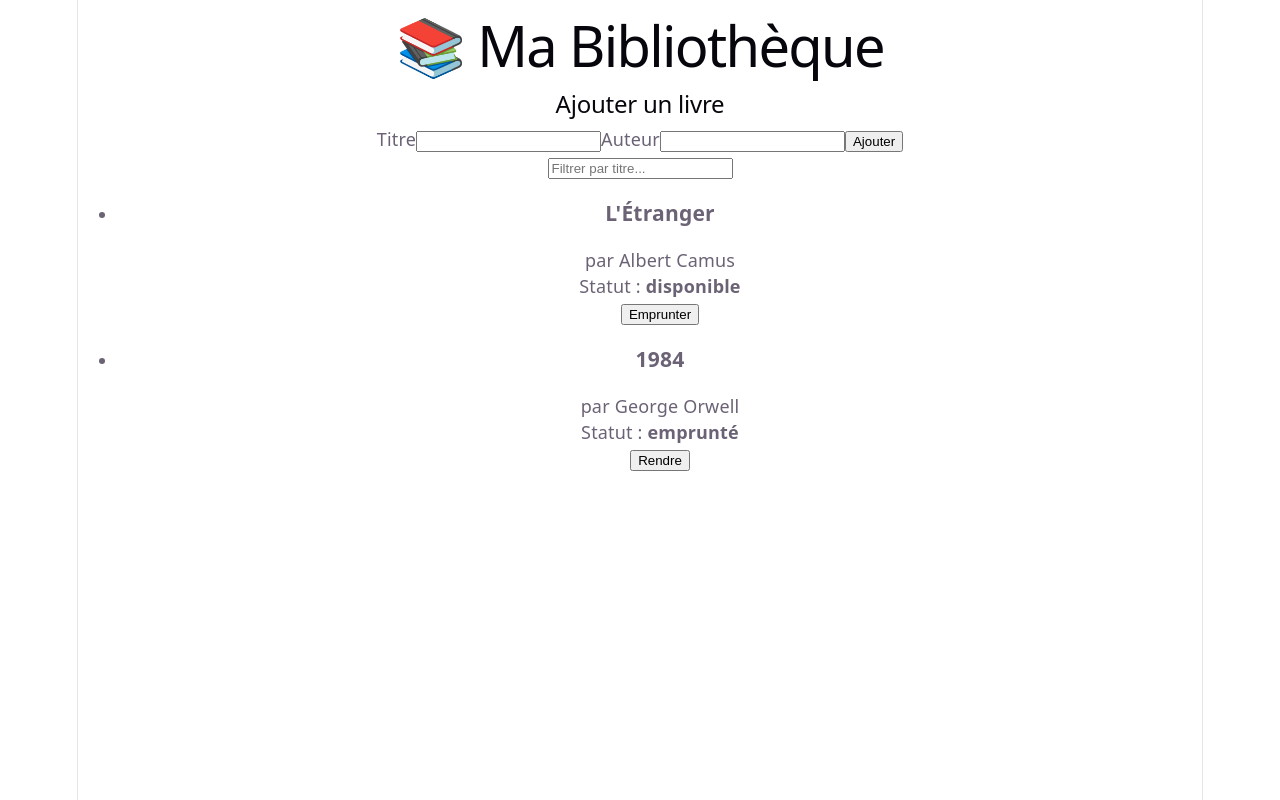
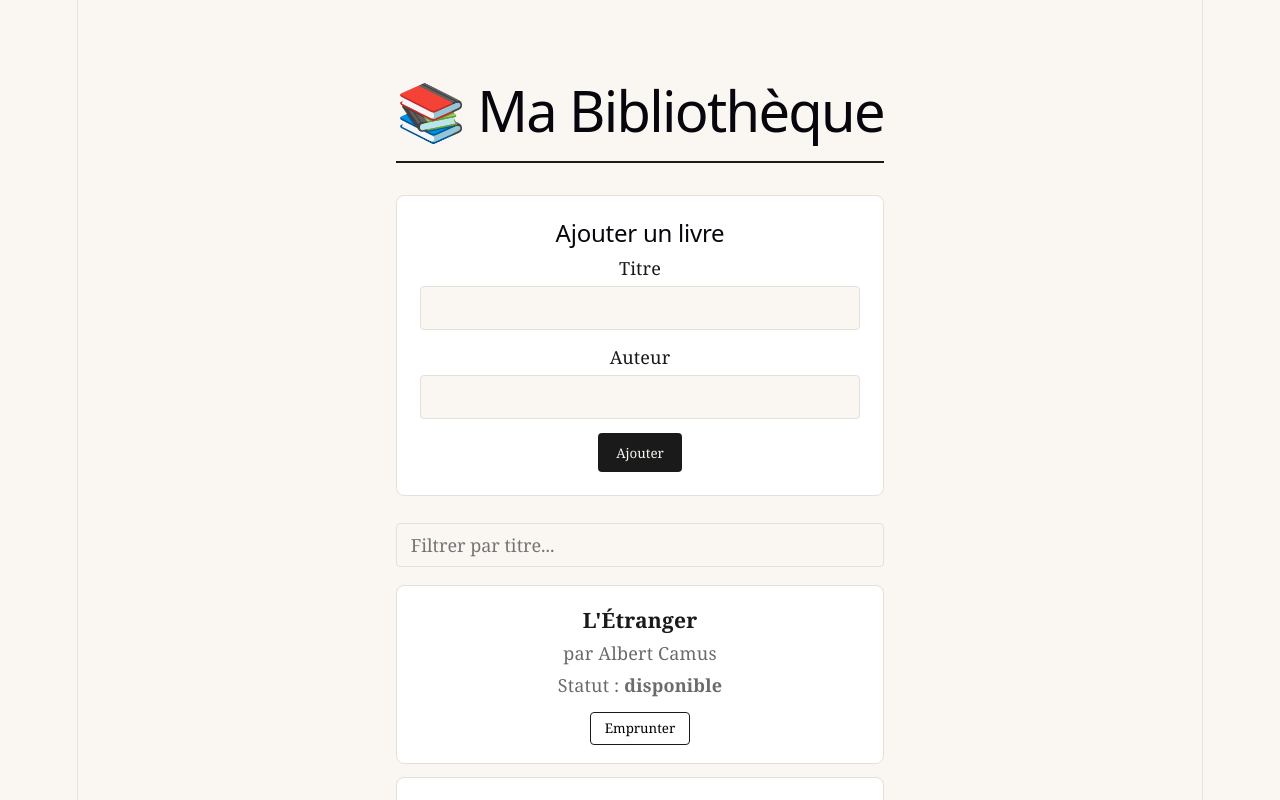
Before and after one commit to SarhouAS/biblio-app, a React (Vite) app: page / in a window 1280 px wide. Shown: the top 800 px of the page. Built offline with nearby package versions, Linux system fonts and the light colour scheme.

Commit message:
style: improve CSS layout and visual design

```diff
--- a/src/App.css
+++ b/src/App.css
@@ -1,184 +1,147 @@
-.counter {
-  font-size: 16px;
-  padding: 5px 10px;
-  border-radius: 5px;
-  color: var(--accent);
-  background: var(--accent-bg);
-  border: 2px solid transparent;
-  transition: border-color 0.3s;
-  margin-bottom: 24px;
+/* ============================================================
+   Styles de l'application
+   ============================================================ */
 
-  &:hover {
-    border-color: var(--accent-border);
-  }
-  &:focus-visible {
-    outline: 2px solid var(--accent);
-    outline-offset: 2px;
-  }
+:root {
+  --bg: #faf7f2;
+  --surface: #ffffff;
+  --ink: #1a1a1a;
+  --muted: #6b6b6b;
+  --accent: #c2410c;
+  --border: #e5e0d8;
+  --available: #15803d;
+  --available-bg: #dcfce7;
+  --borrowed: #b91c1c;
+  --borrowed-bg: #fee2e2;
 }
 
-.hero {
-  position: relative;
+* { box-sizing: border-box; }
 
-  .base,
-  .framework,
-  .vite {
-    inset-inline: 0;
-    margin: 0 auto;
-  }
-
-  .base {
-    width: 170px;
-    position: relative;
-    z-index: 0;
-  }
-
-  .framework,
-  .vite {
-    position: absolute;
-  }
-
-  .framework {
-    z-index: 1;
-    top: 34px;
-    height: 28px;
-    transform: perspective(2000px) rotateZ(300deg) rotateX(44deg) rotateY(39deg)
-      scale(1.4);
-  }
-
-  .vite {
-    z-index: 0;
-    top: 107px;
-    height: 26px;
-    width: auto;
-    transform: perspective(2000px) rotateZ(300deg) rotateX(40deg) rotateY(39deg)
-      scale(0.8);
-  }
+body {
+  margin: 0;
+  font-family: Georgia, "Times New Roman", serif;
+  background: var(--bg);
+  color: var(--ink);
+  line-height: 1.5;
 }
 
-#center {
+.app {
+  max-width: 800px;
+  margin: 0 auto;
+  padding: 2rem 1.5rem;
+}
+
+h1 {
+  border-bottom: 2px solid var(--ink);
+  padding-bottom: 0.5rem;
+}
+
+/* ---------- Formulaire ---------- */
+.book-form {
+  background: var(--surface);
+  border: 1px solid var(--border);
+  border-radius: 8px;
+  padding: 1.25rem;
+  margin-bottom: 1.5rem;
+}
+
+.book-form h2 { margin-top: 0; }
+
+.book-form label {
   display: flex;
   flex-direction: column;
-  gap: 25px;
-  place-content: center;
-  place-items: center;
-  flex-grow: 1;
-
-  @media (max-width: 1024px) {
-    padding: 32px 20px 24px;
-    gap: 18px;
-  }
+  gap: 0.25rem;
+  margin-bottom: 0.75rem;
 }
 
-#next-steps {
-  display: flex;
-  border-top: 1px solid var(--border);
-  text-align: left;
-
-  & > div {
-    flex: 1 1 0;
-    padding: 32px;
-    @media (max-width: 1024px) {
-      padding: 24px 20px;
-    }
-  }
-
-  .icon {
-    margin-bottom: 16px;
-    width: 22px;
-    height: 22px;
-  }
-
-  @media (max-width: 1024px) {
-    flex-direction: column;
-    text-align: center;
-  }
+.book-form input,
+.app > input {
+  padding: 0.5rem 0.75rem;
+  border: 1px solid var(--border);
+  border-radius: 4px;
+  font-family: inherit;
+  font-size: 1rem;
+  background: var(--bg);
+  width: 100%;
 }
 
-#docs {
-  border-right: 1px solid var(--border);
-
-  @media (max-width: 1024px) {
-    border-right: none;
-    border-bottom: 1px solid var(--border);
-  }
+.book-form button {
+  padding: 0.6rem 1rem;
+  background: var(--ink);
+  color: var(--bg);
+  border: none;
+  border-radius: 4px;
+  cursor: pointer;
+  font-family: inherit;
 }
 
-#next-steps ul {
+.book-form button:hover { background: var(--accent); }
+
+.app > input {
+  margin-bottom: 1rem;
+}
+
+/* ---------- Détails ---------- */
+.details {
+  background: var(--available-bg);
+  border: 1px solid var(--available);
+  border-radius: 8px;
+  padding: 1rem 1.25rem;
+  margin-bottom: 1.5rem;
+}
+
+.details h2 { margin-top: 0; }
+
+.details button {
+  margin-top: 0.5rem;
+  padding: 0.4rem 0.8rem;
+  background: transparent;
+  border: 1px solid var(--ink);
+  border-radius: 4px;
+  cursor: pointer;
+  font-family: inherit;
+}
+
+/* ---------- Liste ---------- */
+.book-list,
+.generic-list {
   list-style: none;
   padding: 0;
+  margin: 0;
   display: flex;
-  gap: 8px;
-  margin: 32px 0 0;
-
-  .logo {
-    height: 18px;
-  }
-
-  a {
-    color: var(--text-h);
-    font-size: 16px;
-    border-radius: 6px;
-    background: var(--social-bg);
-    display: flex;
-    padding: 6px 12px;
-    align-items: center;
-    gap: 8px;
-    text-decoration: none;
-    transition: box-shadow 0.3s;
-
-    &:hover {
-      box-shadow: var(--shadow);
-    }
-    .button-icon {
-      height: 18px;
-      width: 18px;
-    }
-  }
-
-  @media (max-width: 1024px) {
-    margin-top: 20px;
-    flex-wrap: wrap;
-    justify-content: center;
-
-    li {
-      flex: 1 1 calc(50% - 8px);
-    }
-
-    a {
-      width: 100%;
-      justify-content: center;
-      box-sizing: border-box;
-    }
-  }
+  flex-direction: column;
+  gap: 0.75rem;
 }
 
-#spacer {
-  height: 88px;
-  border-top: 1px solid var(--border);
-  @media (max-width: 1024px) {
-    height: 48px;
-  }
+.book-item {
+  background: var(--surface);
+  border: 1px solid var(--border);
+  border-radius: 8px;
+  padding: 1rem 1.25rem;
+  cursor: pointer;
+  transition: border-color 120ms;
 }
 
-.ticks {
-  position: relative;
-  width: 100%;
+.book-item:hover { border-color: var(--accent); }
 
-  &::before,
-  &::after {
-    content: '';
-    position: absolute;
-    top: -4.5px;
-    border: 5px solid transparent;
-  }
+.book-item h3 { margin: 0 0 0.25rem; }
 
-  &::before {
-    left: 0;
-    border-left-color: var(--border);
-  }
-  &::after {
-    right: 0;
-    border-right-color: var(--border);
-  }
+.book-item p {
+  margin: 0.25rem 0;
+  color: var(--muted);
 }
+
+.book-item button {
+  margin-top: 0.5rem;
+  padding: 0.35rem 0.75rem;
+  background: transparent;
+  border: 1px solid var(--ink);
+  border-radius: 4px;
+  cursor: pointer;
+  font-family: inherit;
+}
+
+.book-item button:hover {
+  background: var(--ink);
+  color: var(--bg);
+}
```
Also changed, not shown: 1 other file (tests, documents, lock files or other folders).
